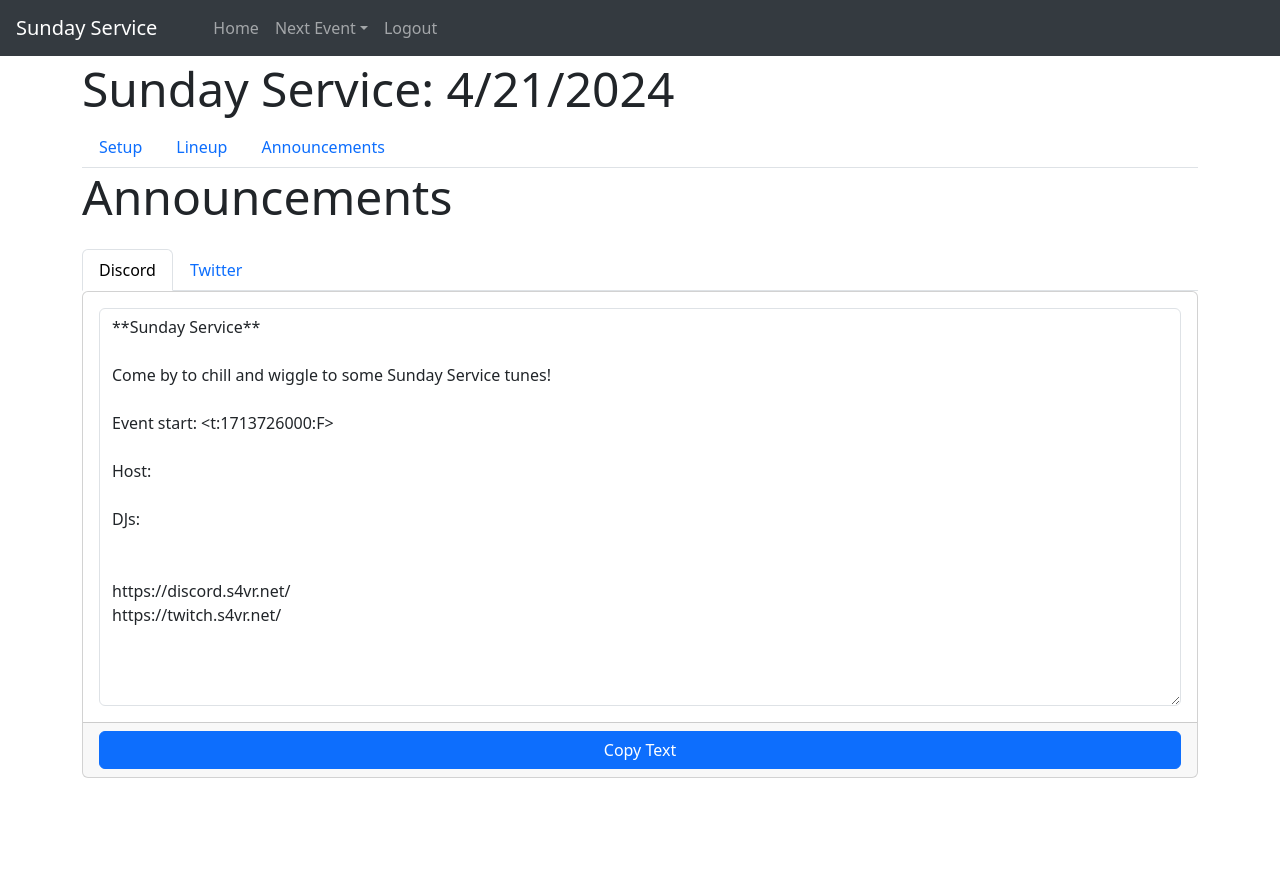
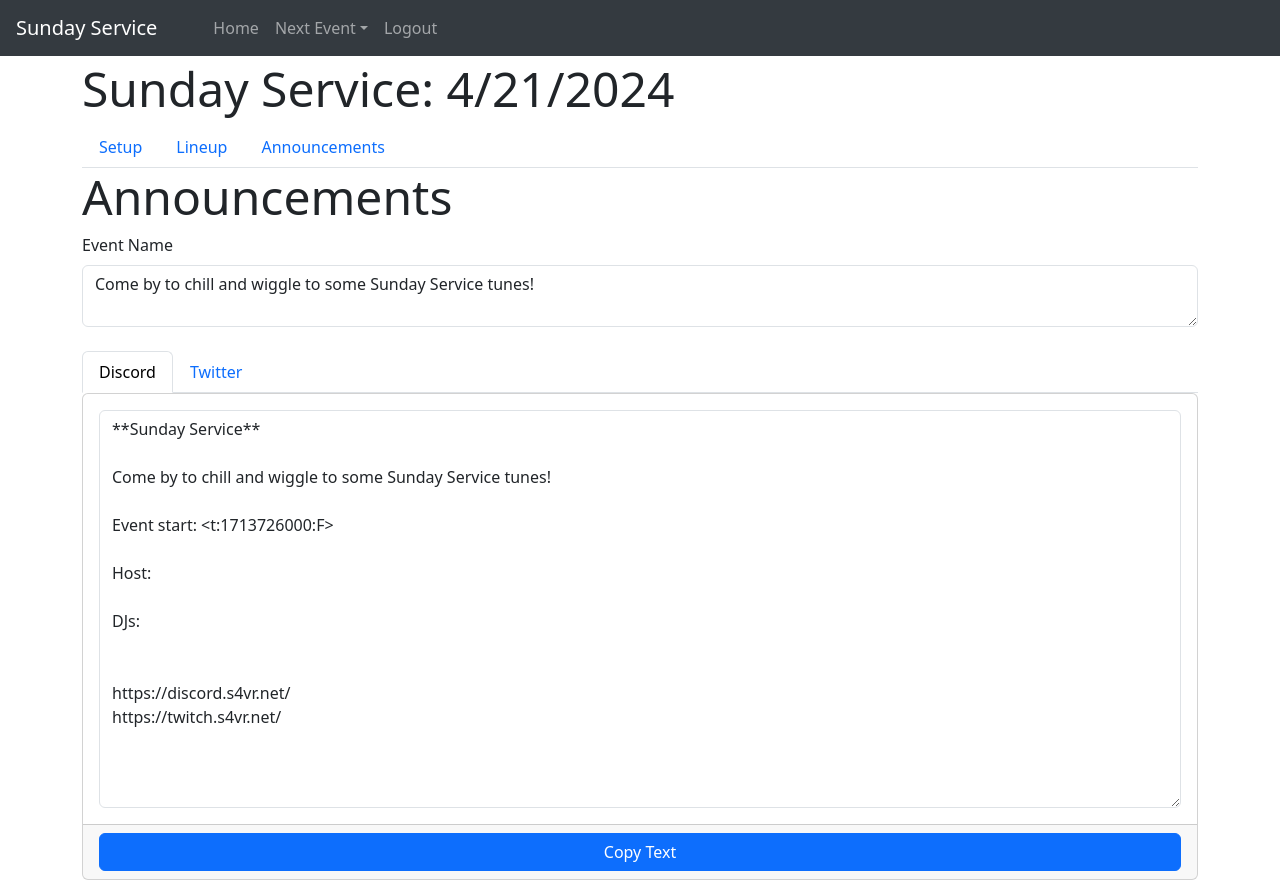
Before and after one commit to SundayServiceVR/sunday-service-vr, a React (Create React App) app in the folder webapp/: page /event/announcements in a window 1280 px wide. Before the commit the page ends 800 px from the top, so only its background shows below. Built offline with nearby package versions, Linux system fonts and the light colour scheme; no server answers; the database is empty; sample sign-in values are in the browser's storage; the HTML template or start-up script is replaced by a standard one.

Commit message:
Add the message back to the announcements page

```diff
--- a/webapp/src/features/event/EventAnnouncements.tsx
+++ b/webapp/src/features/event/EventAnnouncements.tsx
@@ -1,17 +1,31 @@
-import { Tabs, Tab } from "react-bootstrap";
+import { Tabs, Tab, Form } from "react-bootstrap";
 import EventPasteCard from "./EventPasteCard";
 import { getDiscordMessage, getTwitterMessage } from "../../util/messageWriters";
 import { useEventOperations } from "./EventRoot";
 
 const EventAnnouncements = () => {
 
-    const [eventScratchpad] = useEventOperations();
+    const [eventScratchpad, proposeEventChange] = useEventOperations();
 
     const discordMessage = getDiscordMessage(eventScratchpad);
     const twitterMessage = getTwitterMessage(eventScratchpad);
 
     return <section>
         <h1 className="display-5">Announcements</h1>
+        <Form>
+            <Form.Group>
+                <Form.Label>
+                    Event Name
+                </Form.Label>
+                <Form.Control
+                    placeholder="Event Message Goes Here"
+                    type="text"
+                    as="textarea"
+                    value={eventScratchpad.message}
+                    onChange={(event) => { proposeEventChange({ ...eventScratchpad, message: event.target.value }); }}
+                />
+            </Form.Group>
+        </Form>
         <Tabs className="mt-4">
             <Tab eventKey="discord" title="Discord">
                 <EventPasteCard event={eventScratchpad} message={discordMessage}></EventPasteCard>
```
Lines whose indentation alone changed are shown as unchanged.
